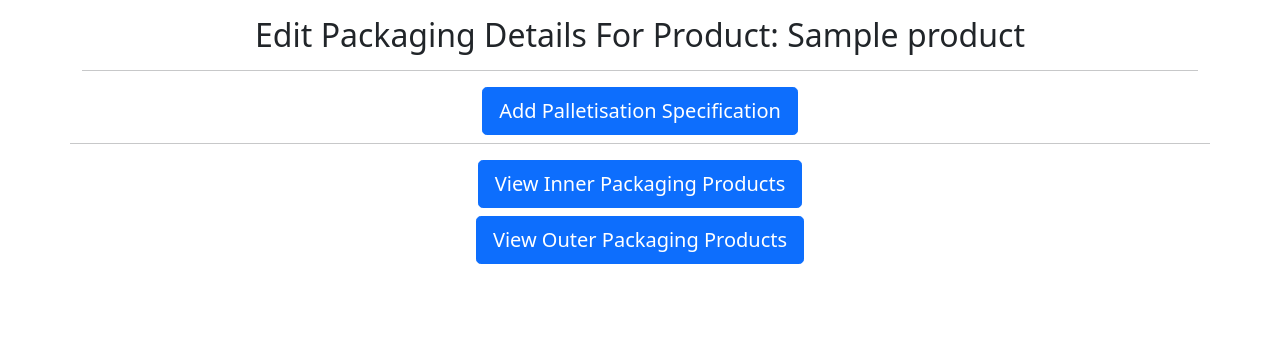
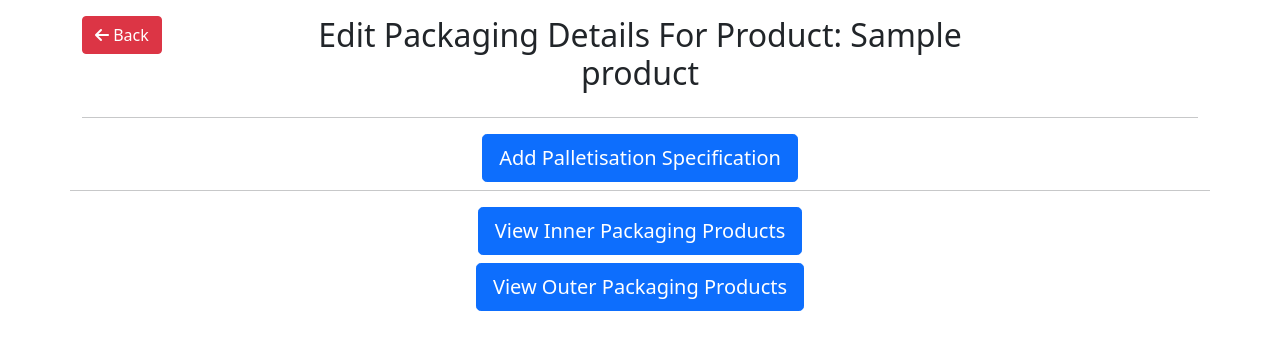
Before and after one commit to Meade-Farm-Group/product-app-flask, a Django app: template npd/products/templates/products/packaging_navigation.html in a window 1280 px wide. Shown: the part 86-436 px from the top of the page. Run offline with Django 3.2, Linux system fonts and the light colour scheme; the template is opened without the code that fills it: most values are stand-ins (such as "Sample title", 1, 10 or a date in 2020); parts of the project's set-up code (start-up, migrations or seed data) failed here and were passed over; some libraries are stand-ins or nearby versions.

Commit message:
feat: add links to different templates

```diff
--- a/npd/products/templates/products/packaging_navigation.html
+++ b/npd/products/templates/products/packaging_navigation.html
@@ -1,7 +1,19 @@
 {% extends "base.html" %}
 {% block content %}
 <div class="container">
-    <h2 class="text-center">Edit Packaging Details For Product: {{ product.product_name }}</h2>
+    <div class="row">
+        <div class="col-2">
+            <a href="{% url 'product_details' product.id %}" class="btn btn-danger">
+                <i class="fas fa-arrow-left"></i> Back
+            </a>
+        </div>
+        <div class="col-8">
+            <h2 class="text-center">
+                Edit Packaging Details For Product: {{ product.product_name }}
+            </h2>
+        </div>
+        <div class="col-2"></div>
+    </div>
     <hr>
     <div class="row">
         <div class="col-12 d-flex justify-content-center mb-2">
```
Also changed, not shown: npd/products/templates/products/approved_varieties_table.html (+6 -1 lines), npd/products/templates/products/defect_table.html (+6 -1 lines), npd/products/templates/products/technical_navigation.html (+13 -1 lines).
